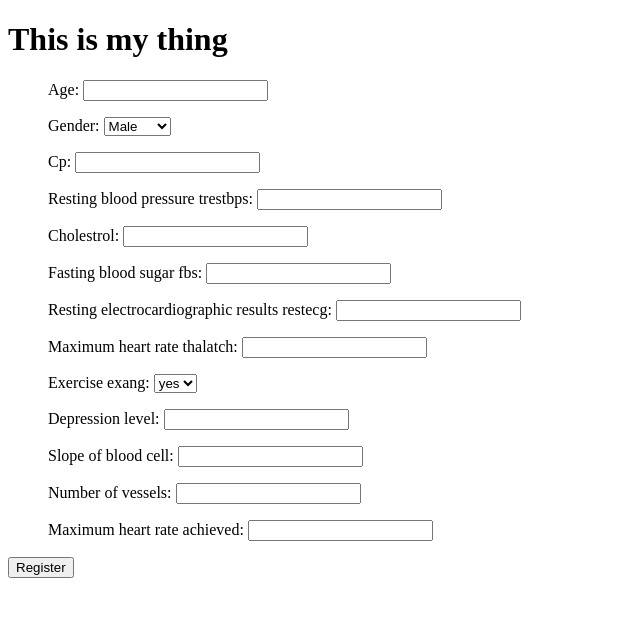
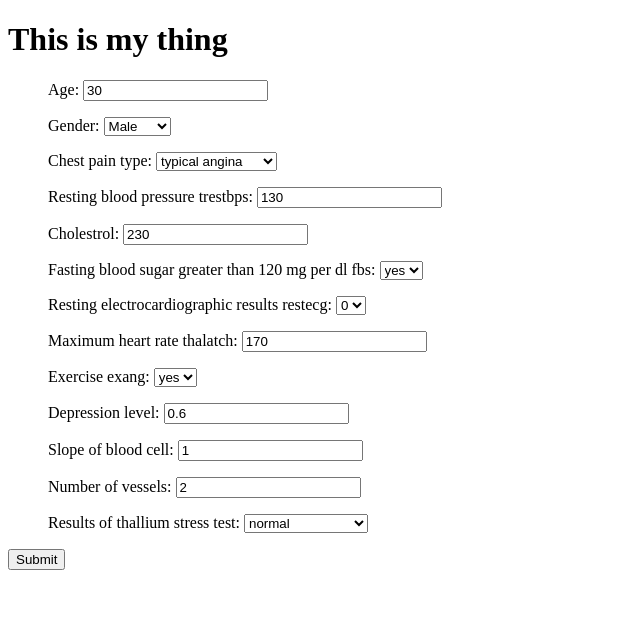
Before and after one commit to MarkosMuche/api, a Django app: template predictor/templates/predictor/predict.html in a window 1280 px wide. Shown: the top 617 px of the page, without its empty margins (0-640 px from the left). Run offline with Django 3.2, Linux system fonts and the light colour scheme; the template is opened without the code that fills it: values that come from a table or form of the project are taken from there, others are empty; parts of the project's set-up code (start-up, migrations or seed data) failed here and were passed over.

Commit message:
Default to the fields

```diff
--- a/api/settings.py
+++ b/api/settings.py
@@ -26,7 +26,8 @@ SECRET_KEY = 'django-insecure-ud@8ua%hg!5!7q(znd^ls^bm&@2&6!5my9di-t2a5cnbw0=@nb
 DEBUG = True
 
 ALLOWED_HOSTS = [
-    'heart-disease-detecter.herokuapp.com'
+    'heart-disease-detecter.herokuapp.com',
+    '*'
 ]
 
 
--- a/predictor/forms.py
+++ b/predictor/forms.py
@@ -7,18 +7,27 @@ class HeartDataForm(forms.Form):
 
     SEX = [('M', 'Male'), ('F', 'Female')]
     EXER = [('Y', 'yes'), ('N', 'no')]
+    CHEST_PAIN = [(0, 'typical angina'),
+                  (1, 'atypical angina'),
+                  (2, 'non-anginal pain'),
+                  (3, 'asymptomatic')]
+    FBS = [(1, 'yes'), (0, 'no')]
+    ELECTRO = [(0, '0'), (1, '1'), (2, '2')]
+    THAL = [(1, 'normal'), (2, 'reversible_defect'), (3, 'fixed_defect')]
 
-    Age = forms.IntegerField()
+    Age = forms.IntegerField(initial=30)
     Gender = forms.ChoiceField(choices=SEX)
 
-    CP = forms.IntegerField()
-    Resting_blood_pressure_trestbps = forms.IntegerField()
-    cholestrol = forms.IntegerField()
-    Fasting_blood_sugar_fbs = forms.IntegerField()
-    Resting_Electrocardiographic_Results_restecg = forms.IntegerField()
-    Maximum_heart_rate_thalatch = forms.IntegerField()
+    Chest_pain_type = forms.ChoiceField(choices=CHEST_PAIN)
+    Resting_blood_pressure_trestbps = forms.IntegerField(initial=130)
+    cholestrol = forms.IntegerField(initial=230)
+    Fasting_blood_sugar_greater_than_120_mg__per_dl_fbs = forms.ChoiceField(
+        choices=FBS)
+    Resting_Electrocardiographic_Results_restecg = forms.ChoiceField(
+        choices=ELECTRO)
+    Maximum_heart_rate_thalatch = forms.IntegerField(initial=170)
     Exercise_exang = forms.ChoiceField(choices=EXER)
-    Depression_level = forms.IntegerField()
-    Slope_of_blood_cell = forms.IntegerField()
-    Number_of_vessels = forms.IntegerField()
-    maximum_heart_rate_achieved = forms.IntegerField()
+    Depression_level = forms.FloatField(initial=0.6)
+    Slope_of_blood_cell = forms.IntegerField(initial=1)
+    Number_of_vessels = forms.IntegerField(initial=2)
+    results_of_thallium_stress_test = forms.ChoiceField(choices=THAL)
--- a/predictor/templates/predictor/predict.html
+++ b/predictor/templates/predictor/predict.html
@@ -15,7 +15,7 @@
     <article>
 
         <section>
-            <form action="http://127.0.0.1:8000/predict" method="POST">
+            <form action="{% url 'predict'%}" method="POST">
 
                 {% csrf_token %}
 
@@ -23,7 +23,7 @@
                     {{form.as_p }}
                 </ul>
                 <div id="predict">
-                    <button>Register</button>
+                    <button>Submit</button>
                 </div>
             </form>
         </section>
```
